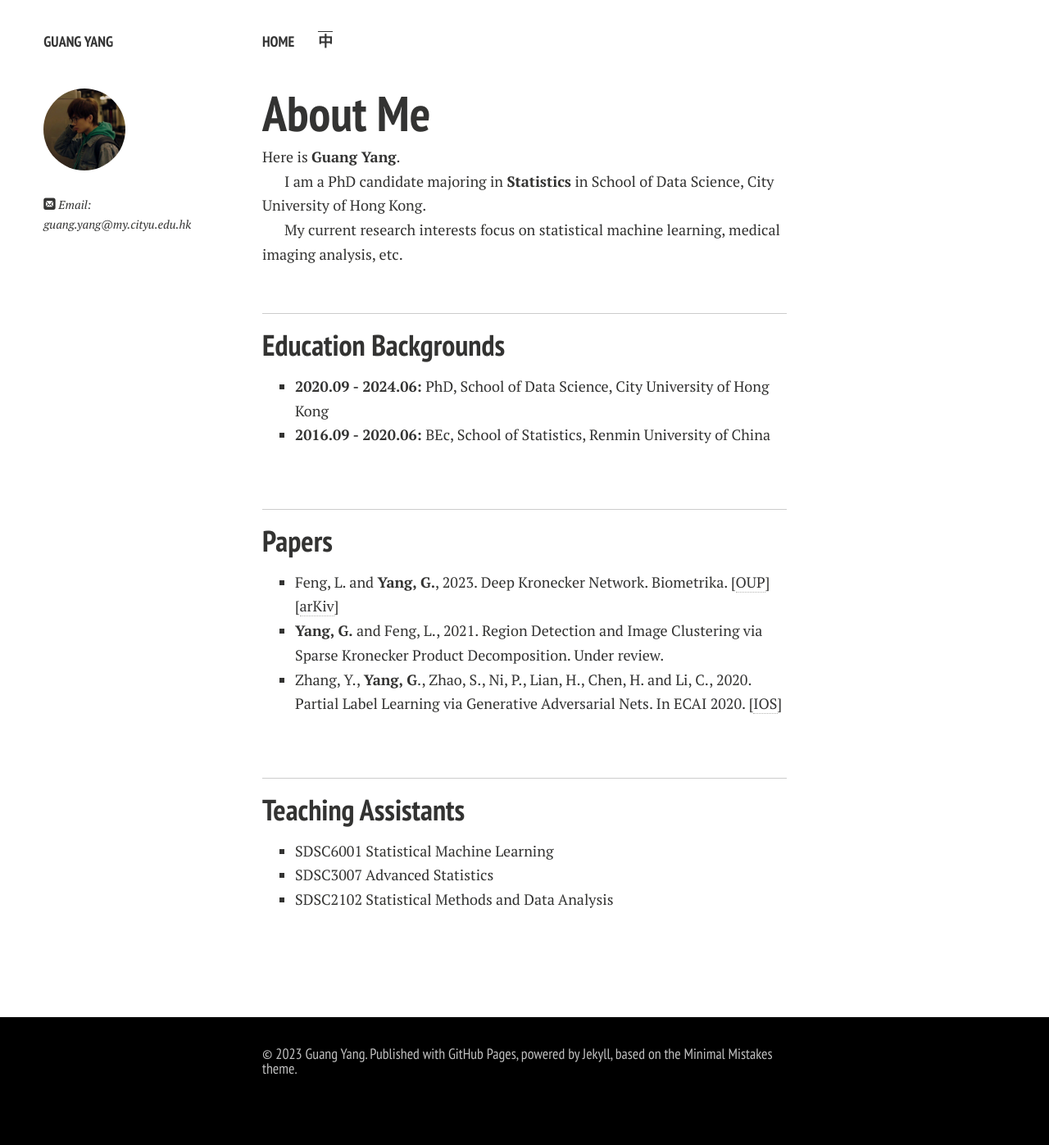
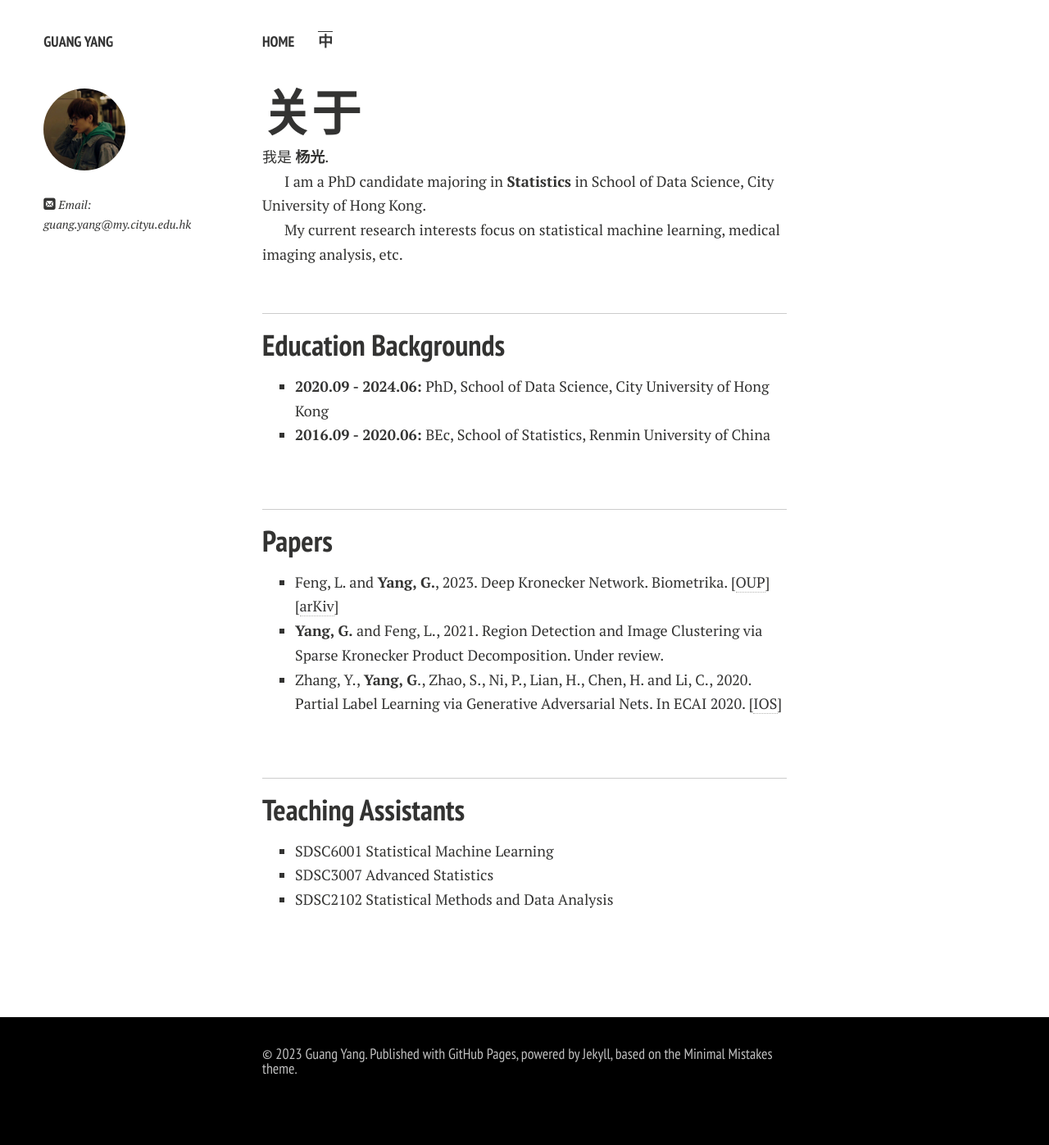
Before and after one commit to YLKnight/YLKnight.github.io, a Jekyll site: the page built from Chinese.md, in a window 1280 px wide. Shown: the whole page at 82% size. Built offline with Jekyll 4.4.1, drawn with Linux system fonts in a browser that asks for light colours; nearby versions of some CDN libraries; comment, search, counter and statistics services are not loaded; a style sheet for code colours, icons or effects is not loaded; our own code applies the rules of GitHub Pages for plain Markdown files.

Commit message:
Update Chinese.md

```diff
--- a/Chinese.md
+++ b/Chinese.md
@@ -2,9 +2,9 @@
 layout: page
 ---
 
-# About Me
+# 关于
 
-Here is **Guang Yang**.
+我是 **杨光**.
 
 I am a PhD candidate majoring in **Statistics** in School of Data Science, City University of Hong Kong.
 
```
